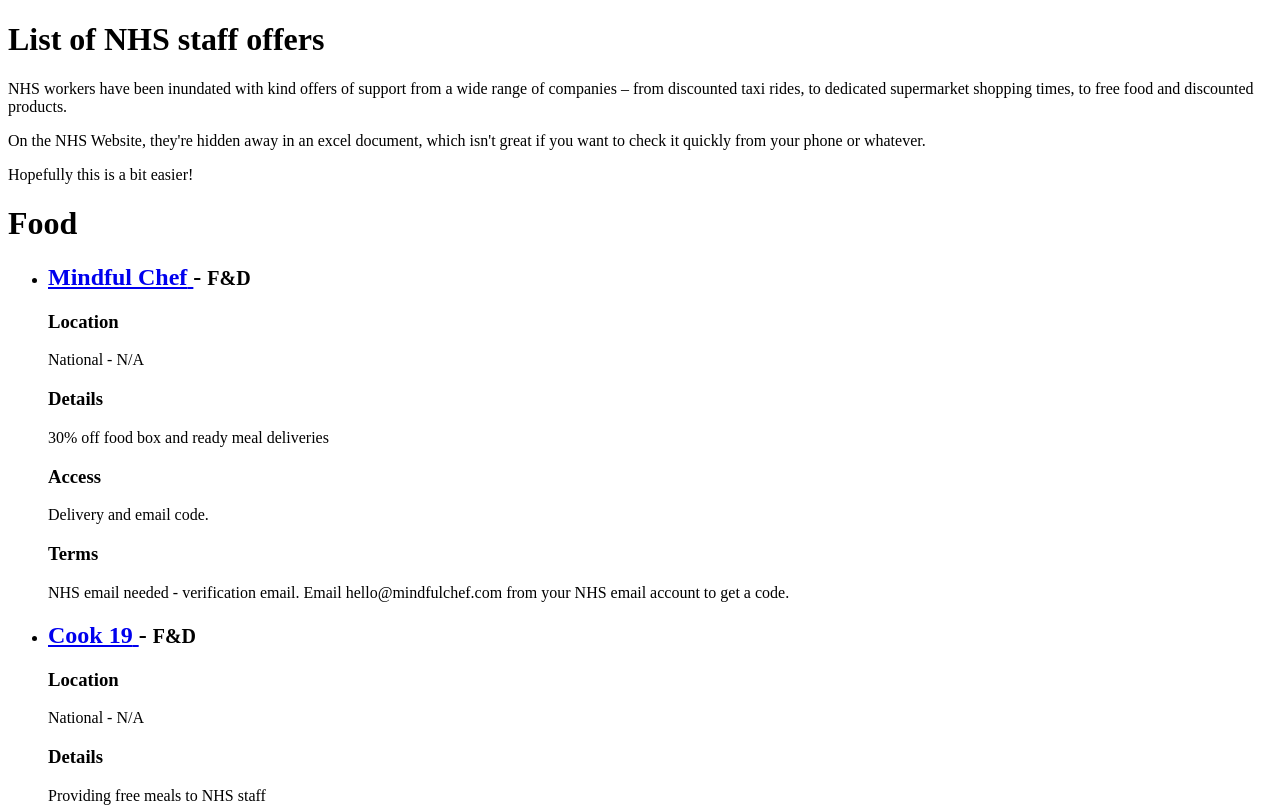
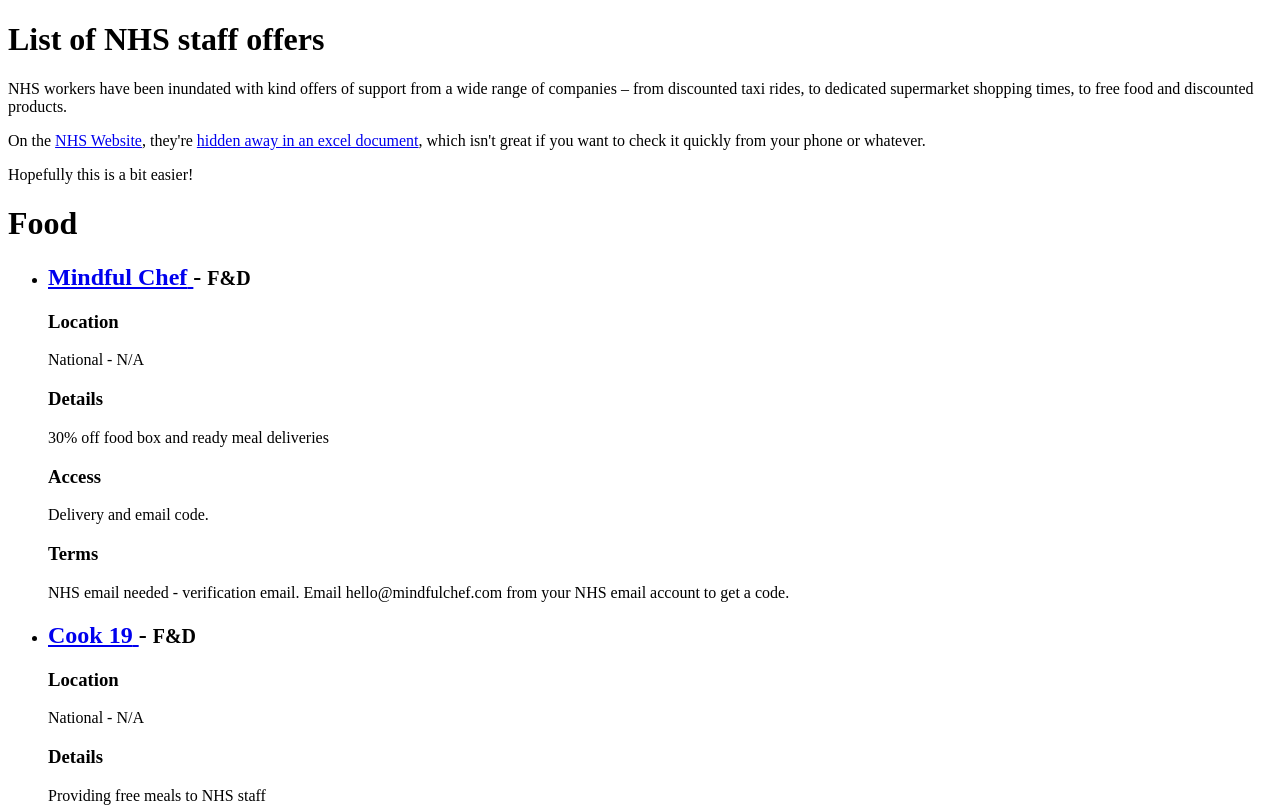
Before and after one commit to PaulCampbell/nhs-offers, a Next.js app: page / in a window 1280 px wide. Shown: the top 807 px of the page. Built offline with nearby package versions, Linux system fonts and the light colour scheme.

Commit message:
add some links

```diff
--- a/pages/index.js
+++ b/pages/index.js
@@ -1,11 +1,16 @@
+import Head from 'next/head'
 const offers = require('../offers.js')
 
 export default function Index() {
   return (
     <div>
+      <Head>
+        <title>NHS Staff Offers</title>
+        <meta name="viewport" content="initial-scale=1.0, width=device-width" />
+      </Head>
       <h1>List of NHS staff offers</h1>
       <p>NHS workers have been inundated with kind offers of support from a wide range of companies – from discounted taxi rides, to dedicated supermarket shopping times, to free food and discounted products.</p>
-      <p>On the NHS Website, they&apos;re hidden away in an excel document, which isn&apos;t great if you want to check it quickly from your phone or whatever.</p>
+      <p>On the <a href="https://www.england.nhs.uk/coronavirus/publication/list-of-nhs-staff-offers/">NHS Website</a>, they&apos;re <a href="https://www.england.nhs.uk/coronavirus/wp-content/uploads/sites/52/2020/03/NHS-Freebies-FTI-Spreadsheet-27.03.20.xlsx">hidden away in an excel document</a>, which isn&apos;t great if you want to check it quickly from your phone or whatever.</p>
       <p>Hopefully this is a bit easier!</p>
     { Object.keys(offers).map(category => {
       return <div>
```
